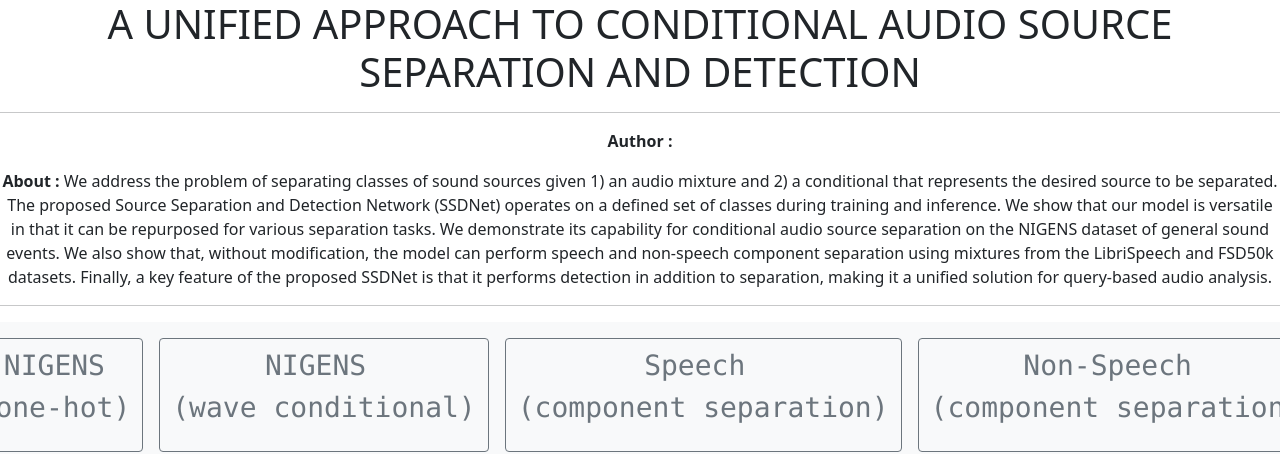
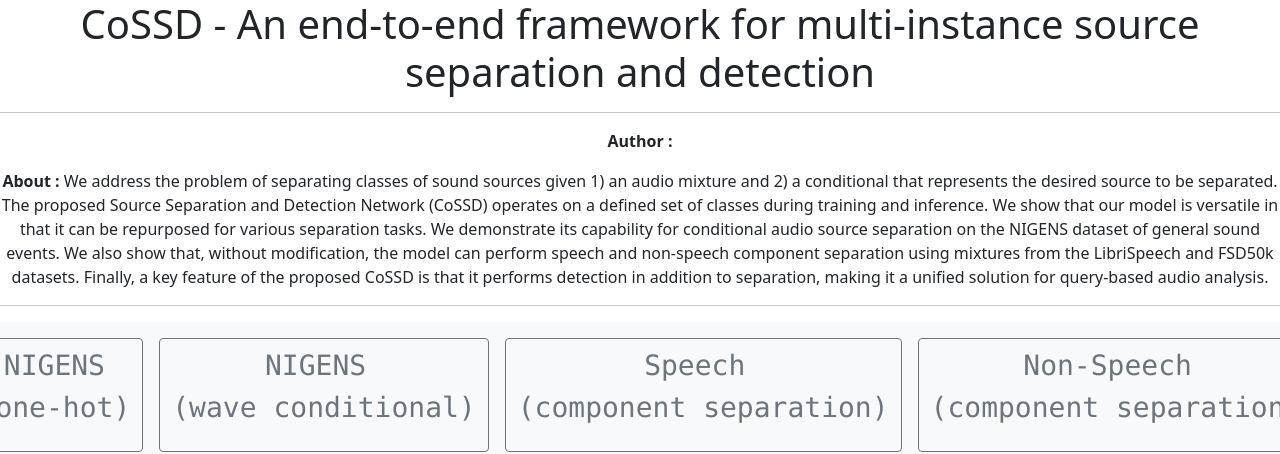
Before and after one commit to baligar/CoSSD, a plain HTML site: page index.html in a window 1280 px wide. Shown: the top 454 px of the page. Drawn offline with Linux system fonts and the light colour scheme.

Commit message:
Update index.html

```diff
--- a/index.html
+++ b/index.html
@@ -8,12 +8,12 @@
 	<link rel="stylesheet" href="./bootstrap/bootstrap5.min.css">
 	<link rel="stylesheet" href="./css/style.css">
 
-	<title>SSDNet samples</title>
+	<title>CoSSD samples</title>
 	<link rel="icon"  href="./images/icons/paper.png">
 </head>
 <body>
 
-<h1 class="text-center">A UNIFIED APPROACH TO CONDITIONAL AUDIO SOURCE SEPARATION AND DETECTION</h1>
+<h1 class="text-center">CoSSD - An end-to-end framework for multi-instance source separation and detection</h1>
 <hr>
 <p class="text-center">
 	<b>Author : </b>
@@ -23,7 +23,7 @@
 	<b>About : </b>We address the problem of separating classes of sound
 sources given 1) an audio mixture and 2) a conditional that
 represents the desired source to be separated. The proposed
-Source Separation and Detection Network (SSDNet) operates
+Source Separation and Detection Network (CoSSD) operates
 on a defined set of classes during training and inference. We
 show that our model is versatile in that it can be repurposed
 for various separation tasks. We demonstrate its capability
@@ -32,7 +32,7 @@ dataset of general sound events. We also show that, without
 modification, the model can perform speech and non-speech
 component separation using mixtures from the LibriSpeech
 and FSD50k datasets. Finally, a key feature of the proposed
-SSDNet is that it performs detection in addition to separation,
+CoSSD is that it performs detection in addition to separation,
 making it a unified solution for query-based audio analysis.
 </p>
 <hr>
```
